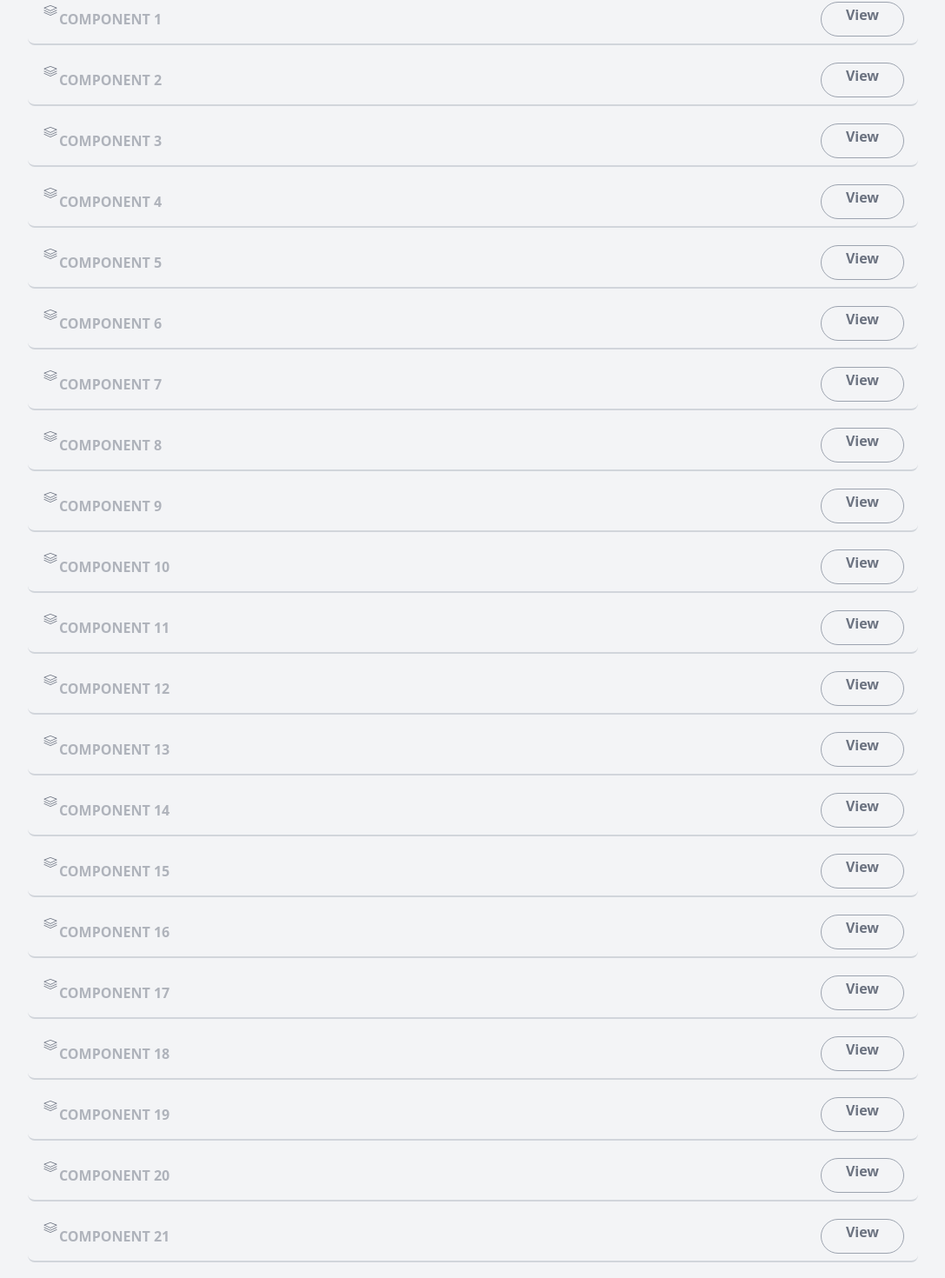
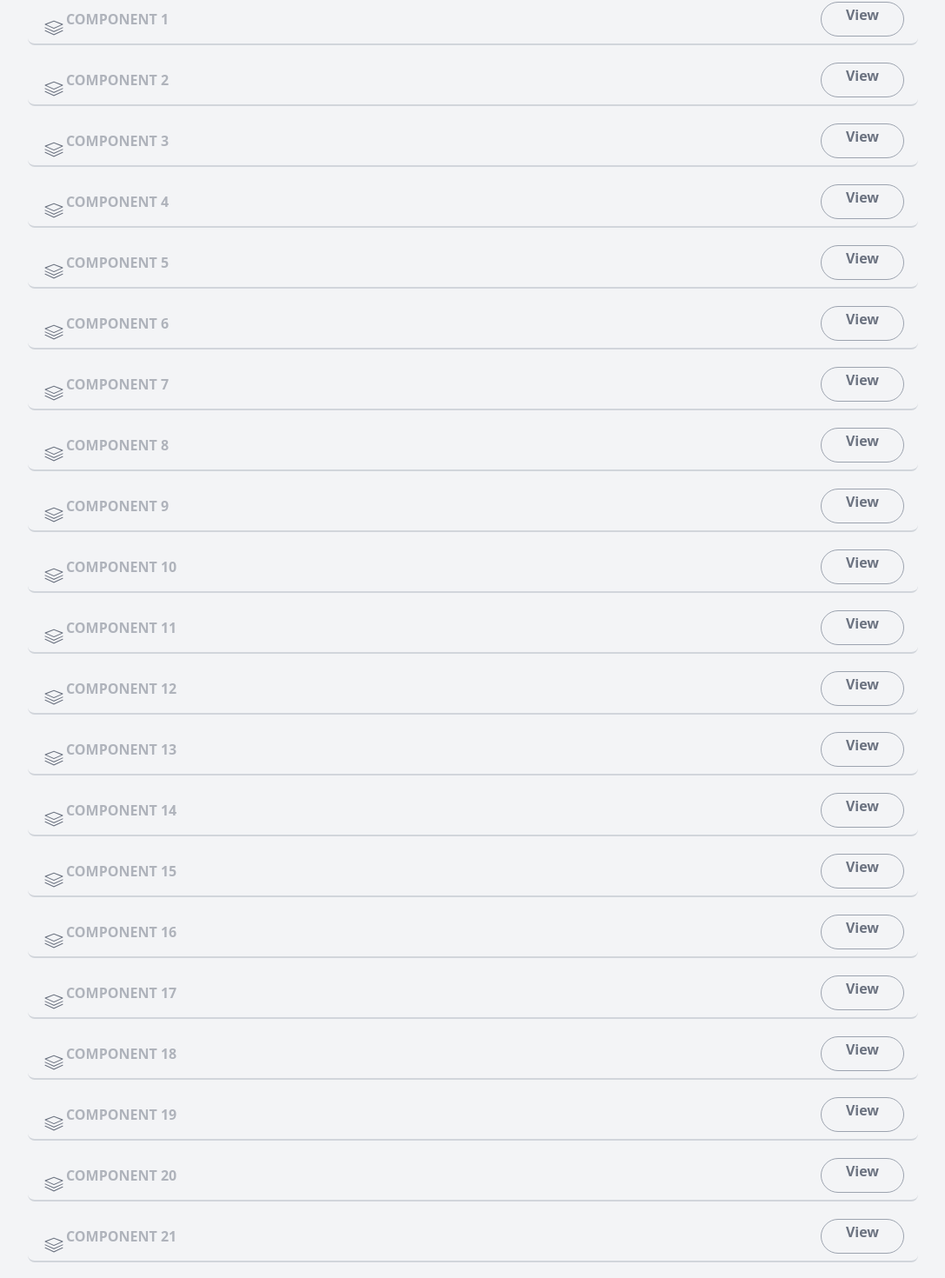
Before and after one commit to nasir-001/100-components, a Vue app: page / in a window 1280 px wide. Shown: the part 86-1556 px from the top of the page at 87% size, without its empty margins (96-1183 px from the left). Built offline with nearby package versions, Linux system fonts and the light colour scheme; the HTML template or start-up script is replaced by a standard one.

Commit message:
resizing the svg

```diff
--- a/src/pages/Home.vue
+++ b/src/pages/Home.vue
@@ -2,8 +2,8 @@
   <div class="my-20 w-4/5 mx-auto">
     <div class="flex justify-between border-b-2 px-4 hover:shadow-2xl hover:bg-gray-50 rounded-lg border-gray-300 mb-3">
       <div class="flex justify-start">
-        <div class="text-gray-500 mt-2">
-          <svg class="w-5 h-5 fill-current"
+        <div class="text-gray-500 mt-6">
+          <svg class="w-7 h-7 fill-current"
               viewBox="0 0 40 40" enable-background="new 0 0 40 40" xml:space="preserve">
             <g>
             <path d="M20,21.569c-0.095,0-0.189-0.021-0.282-0.062L5.434,15.115C5.165,14.995,4.994,14.72,5,14.413
@@ -31,8 +31,8 @@
     </div>
     <div class="flex justify-between border-b-2 px-4 hover:shadow-2xl hover:bg-gray-50 rounded-lg border-gray-300 mb-3">
       <div class="flex justify-start">
-        <div class="text-gray-500 mt-2">
-          <svg class="w-5 h-5 fill-current"
+        <div class="text-gray-500 mt-6">
+          <svg class="w-7 h-7 fill-current"
               viewBox="0 0 40 40" enable-background="new 0 0 40 40" xml:space="preserve">
             <g>
             <path d="M20,21.569c-0.095,0-0.189-0.021-0.282-0.062L5.434,15.115C5.165,14.995,4.994,14.72,5,14.413
@@ -60,8 +60,8 @@
     </div>
     <div class="flex justify-between border-b-2 px-4 hover:shadow-2xl hover:bg-gray-50 rounded-lg border-gray-300 mb-3">
       <div class="flex justify-start">
-        <div class="text-gray-500 mt-2">
-          <svg class="w-5 h-5 fill-current"
+        <div class="text-gray-500 mt-6">
+          <svg class="w-7 h-7 fill-current"
               viewBox="0 0 40 40" enable-background="new 0 0 40 40" xml:space="preserve">
             <g>
             <path d="M20,21.569c-0.095,0-0.189-0.021-0.282-0.062L5.434,15.115C5.165,14.995,4.994,14.72,5,14.413
@@ -89,8 +89,8 @@
     </div>
     <div class="flex justify-between border-b-2 px-4 hover:shadow-2xl hover:bg-gray-50 rounded-lg border-gray-300 mb-3">
       <div class="flex justify-start">
-        <div class="text-gray-500 mt-2">
-          <svg class="w-5 h-5 fill-current"
+        <div class="text-gray-500 mt-6">
+          <svg class="w-7 h-7 fill-current"
               viewBox="0 0 40 40" enable-background="new 0 0 40 40" xml:space="preserve">
             <g>
             <path d="M20,21.569c-0.095,0-0.189-0.021-0.282-0.062L5.434,15.115C5.165,14.995,4.994,14.72,5,14.413
@@ -118,8 +118,8 @@
     </div>
     <div class="flex justify-between border-b-2 px-4 hover:shadow-2xl hover:bg-gray-50 rounded-lg border-gray-300 mb-3">
       <div class="flex justify-start">
-        <div class="text-gray-500 mt-2">
-          <svg class="w-5 h-5 fill-current"
+        <div class="text-gray-500 mt-6">
+          <svg class="w-7 h-7 fill-current"
               viewBox="0 0 40 40" enable-background="new 0 0 40 40" xml:space="preserve">
             <g>
             <path d="M20,21.569c-0.095,0-0.189-0.021-0.282-0.062L5.434,15.115C5.165,14.995,4.994,14.72,5,14.413
@@ -147,8 +147,8 @@
     </div>
     <div class="flex justify-between border-b-2 px-4 hover:shadow-2xl hover:bg-gray-50 rounded-lg border-gray-300 mb-3">
       <div class="flex justify-start">
-        <div class="text-gray-500 mt-2">
-          <svg class="w-5 h-5 fill-current"
+        <div class="text-gray-500 mt-6">
+          <svg class="w-7 h-7 fill-current"
               viewBox="0 0 40 40" enable-background="new 0 0 40 40" xml:space="preserve">
             <g>
             <path d="M20,21.569c-0.095,0-0.189-0.021-0.282-0.062L5.434,15.115C5.165,14.995,4.994,14.72,5,14.413
@@ -176,8 +176,8 @@
     </div>
     <div class="flex justify-between border-b-2 px-4 hover:shadow-2xl hover:bg-gray-50 rounded-lg border-gray-300 mb-3">
       <div class="flex justify-start">
-        <div class="text-gray-500 mt-2">
-          <svg class="w-5 h-5 fill-current"
+        <div class="text-gray-500 mt-6">
+          <svg class="w-7 h-7 fill-current"
               viewBox="0 0 40 40" enable-background="new 0 0 40 40" xml:space="preserve">
             <g>
             <path d="M20,21.569c-0.095,0-0.189-0.021-0.282-0.062L5.434,15.115C5.165,14.995,4.994,14.72,5,14.413
@@ -205,8 +205,8 @@
     </div>
     <div class="flex justify-between border-b-2 px-4 hover:shadow-2xl hover:bg-gray-50 rounded-lg border-gray-300 mb-3">
       <div class="flex justify-start">
-        <div class="text-gray-500 mt-2">
-          <svg class="w-5 h-5 fill-current"
+        <div class="text-gray-500 mt-6">
+          <svg class="w-7 h-7 fill-current"
               viewBox="0 0 40 40" enable-background="new 0 0 40 40" xml:space="preserve">
             <g>
             <path d="M20,21.569c-0.095,0-0.189-0.021-0.282-0.062L5.434,15.115C5.165,14.995,4.994,14.72,5,14.413
@@ -234,8 +234,8 @@
     </div>
     <div class="flex justify-between border-b-2 px-4 hover:shadow-2xl hover:bg-gray-50 rounded-lg border-gray-300 mb-3">
       <div class="flex justify-start">
-        <div class="text-gray-500 mt-2">
-          <svg class="w-5 h-5 fill-current"
+        <div class="text-gray-500 mt-6">
+          <svg class="w-7 h-7 fill-current"
               viewBox="0 0 40 40" enable-background="new 0 0 40 40" xml:space="preserve">
             <g>
             <path d="M20,21.569c-0.095,0-0.189-0.021-0.282-0.062L5.434,15.115C5.165,14.995,4.994,14.72,5,14.413
@@ -263,8 +263,8 @@
     </div>
     <div class="flex justify-between border-b-2 px-4 hover:shadow-2xl hover:bg-gray-50 rounded-lg border-gray-300 mb-3">
       <div class="flex justify-start">
-        <div class="text-gray-500 mt-2">
-          <svg class="w-5 h-5 fill-current"
+        <div class="text-gray-500 mt-6">
+          <svg class="w-7 h-7 fill-current"
               viewBox="0 0 40 40" enable-background="new 0 0 40 40" xml:space="preserve">
             <g>
             <path d="M20,21.569c-0.095,0-0.189-0.021-0.282-0.062L5.434,15.115C5.165,14.995,4.994,14.72,5,14.413
@@ -292,8 +292,8 @@
     </div>
     <div class="flex justify-between border-b-2 px-4 hover:shadow-2xl hover:bg-gray-50 rounded-lg border-gray-300 mb-3">
       <div class="flex justify-start">
-        <div class="text-gray-500 mt-2">
-          <svg class="w-5 h-5 fill-current"
+        <div class="text-gray-500 mt-6">
+          <svg class="w-7 h-7 fill-current"
               viewBox="0 0 40 40" enable-background="new 0 0 40 40" xml:space="preserve">
             <g>
             <path d="M20,21.569c-0.095,0-0.189-0.021-0.282-0.062L5.434,15.115C5.165,14.995,4.994,14.72,5,14.413
@@ -321,8 +321,8 @@
     </div>
     <div class="flex justify-between border-b-2 px-4 hover:shadow-2xl hover:bg-gray-50 rounded-lg border-gray-300 mb-3">
       <div class="flex justify-start">
-        <div class="text-gray-500 mt-2">
-          <svg class="w-5 h-5 fill-current"
+        <div class="text-gray-500 mt-6">
+          <svg class="w-7 h-7 fill-current"
               viewBox="0 0 40 40" enable-background="new 0 0 40 40" xml:space="preserve">
             <g>
             <path d="M20,21.569c-0.095,0-0.189-0.021-0.282-0.062L5.434,15.115C5.165,14.995,4.994,14.72,5,14.413
@@ -350,8 +350,8 @@
     </div>
     <div class="flex justify-between border-b-2 px-4 hover:shadow-2xl hover:bg-gray-50 rounded-lg border-gray-300 mb-3">
       <div class="flex justify-start">
-        <div class="text-gray-500 mt-2">
-          <svg class="w-5 h-5 fill-current"
+        <div class="text-gray-500 mt-6">
+          <svg class="w-7 h-7 fill-current"
               viewBox="0 0 40 40" enable-background="new 0 0 40 40" xml:space="preserve">
             <g>
             <path d="M20,21.569c-0.095,0-0.189-0.021-0.282-0.062L5.434,15.115C5.165,14.995,4.994,14.72,5,14.413
@@ -379,8 +379,8 @@
     </div>
     <div class="flex justify-between border-b-2 px-4 hover:shadow-2xl hover:bg-gray-50 rounded-lg border-gray-300 mb-3">
       <div class="flex justify-start">
-        <div class="text-gray-500 mt-2">
-          <svg class="w-5 h-5 fill-current"
+        <div class="text-gray-500 mt-6">
+          <svg class="w-7 h-7 fill-current"
               viewBox="0 0 40 40" enable-background="new 0 0 40 40" xml:space="preserve">
             <g>
             <path d="M20,21.569c-0.095,0-0.189-0.021-0.282-0.062L5.434,15.115C5.165,14.995,4.994,14.72,5,14.413
@@ -408,8 +408,8 @@
     </div>
     <div class="flex justify-between border-b-2 px-4 hover:shadow-2xl hover:bg-gray-50 rounded-lg border-gray-300 mb-3">
       <div class="flex justify-start">
-        <div class="text-gray-500 mt-2">
-          <svg class="w-5 h-5 fill-current"
+        <div class="text-gray-500 mt-6">
+          <svg class="w-7 h-7 fill-current"
               viewBox="0 0 40 40" enable-background="new 0 0 40 40" xml:space="preserve">
             <g>
             <path d="M20,21.569c-0.095,0-0.189-0.021-0.282-0.062L5.434,15.115C5.165,14.995,4.994,14.72,5,14.413
@@ -437,8 +437,8 @@
     </div>
     <div class="flex justify-between border-b-2 px-4 hover:shadow-2xl hover:bg-gray-50 rounded-lg border-gray-300 mb-3">
       <div class="flex justify-start">
-        <div class="text-gray-500 mt-2">
-          <svg class="w-5 h-5 fill-current"
+        <div class="text-gray-500 mt-6">
+          <svg class="w-7 h-7 fill-current"
               viewBox="0 0 40 40" enable-background="new 0 0 40 40" xml:space="preserve">
             <g>
             <path d="M20,21.569c-0.095,0-0.189-0.021-0.282-0.062L5.434,15.115C5.165,14.995,4.994,14.72,5,14.413
@@ -466,8 +466,8 @@
     </div>
     <div class="flex justify-between border-b-2 px-4 hover:shadow-2xl hover:bg-gray-50 rounded-lg border-gray-300 mb-3">
       <div class="flex justify-start">
-        <div class="text-gray-500 mt-2">
-          <svg class="w-5 h-5 fill-current"
+        <div class="text-gray-500 mt-6">
+          <svg class="w-7 h-7 fill-current"
               viewBox="0 0 40 40" enable-background="new 0 0 40 40" xml:space="preserve">
             <g>
             <path d="M20,21.569c-0.095,0-0.189-0.021-0.282-0.062L5.434,15.115C5.165,14.995,4.994,14.72,5,14.413
@@ -495,8 +495,8 @@
     </div>
     <div class="flex justify-between border-b-2 px-4 hover:shadow-2xl hover:bg-gray-50 rounded-lg border-gray-300 mb-3">
       <div class="flex justify-start">
-        <div class="text-gray-500 mt-2">
-          <svg class="w-5 h-5 fill-current"
+        <div class="text-gray-500 mt-6">
+          <svg class="w-7 h-7 fill-current"
               viewBox="0 0 40 40" enable-background="new 0 0 40 40" xml:space="preserve">
             <g>
             <path d="M20,21.569c-0.095,0-0.189-0.021-0.282-0.062L5.434,15.115C5.165,14.995,4.994,14.72,5,14.413
@@ -524,8 +524,8 @@
     </div>
     <div class="flex justify-between border-b-2 px-4 hover:shadow-2xl hover:bg-gray-50 rounded-lg border-gray-300 mb-3">
       <div class="flex justify-start">
-        <div class="text-gray-500 mt-2">
-          <svg class="w-5 h-5 fill-current"
+        <div class="text-gray-500 mt-6">
+          <svg class="w-7 h-7 fill-current"
               viewBox="0 0 40 40" enable-background="new 0 0 40 40" xml:space="preserve">
             <g>
             <path d="M20,21.569c-0.095,0-0.189-0.021-0.282-0.062L5.434,15.115C5.165,14.995,4.994,14.72,5,14.413
@@ -553,8 +553,8 @@
     </div>
     <div class="flex justify-between border-b-2 px-4 hover:shadow-2xl hover:bg-gray-50 rounded-lg border-gray-300 mb-3">
       <div class="flex justify-start">
-        <div class="text-gray-500 mt-2">
-          <svg class="w-5 h-5 fill-current"
+        <div class="text-gray-500 mt-6">
+          <svg class="w-7 h-7 fill-current"
               viewBox="0 0 40 40" enable-background="new 0 0 40 40" xml:space="preserve">
             <g>
             <path d="M20,21.569c-0.095,0-0.189-0.021-0.282-0.062L5.434,15.115C5.165,14.995,4.994,14.72,5,14.413
@@ -582,8 +582,8 @@
     </div>
     <div class="flex justify-between border-b-2 px-4 hover:shadow-2xl hover:bg-gray-50 rounded-lg border-gray-300 mb-3">
       <div class="flex justify-start">
-        <div class="text-gray-500 mt-2">
-          <svg class="w-5 h-5 fill-current"
+        <div class="text-gray-500 mt-6">
+          <svg class="w-7 h-7 fill-current"
               viewBox="0 0 40 40" enable-background="new 0 0 40 40" xml:space="preserve">
             <g>
             <path d="M20,21.569c-0.095,0-0.189-0.021-0.282-0.062L5.434,15.115C5.165,14.995,4.994,14.72,5,14.413
@@ -611,8 +611,8 @@
     </div>
     <div class="flex justify-between border-b-2 px-4 hover:shadow-2xl hover:bg-gray-50 rounded-lg border-gray-300 mb-3">
       <div class="flex justify-start">
-        <div class="text-gray-500 mt-2">
-          <svg class="w-5 h-5 fill-current"
+        <div class="text-gray-500 mt-6">
+          <svg class="w-7 h-7 fill-current"
               viewBox="0 0 40 40" enable-background="new 0 0 40 40" xml:space="preserve">
             <g>
             <path d="M20,21.569c-0.095,0-0.189-0.021-0.282-0.062L5.434,15.115C5.165,14.995,4.994,14.72,5,14.413
```
